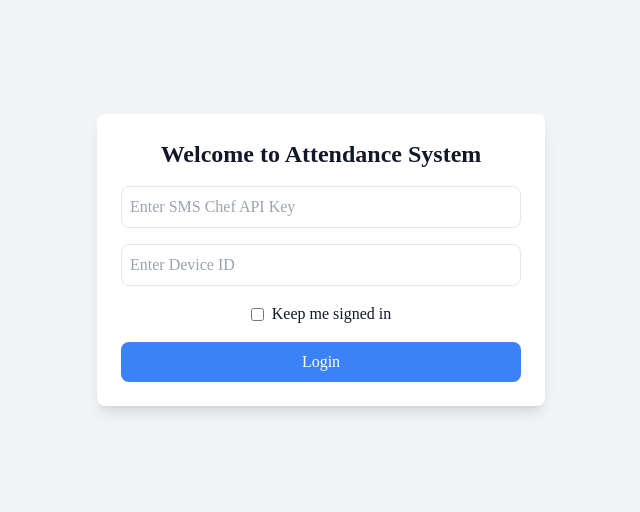
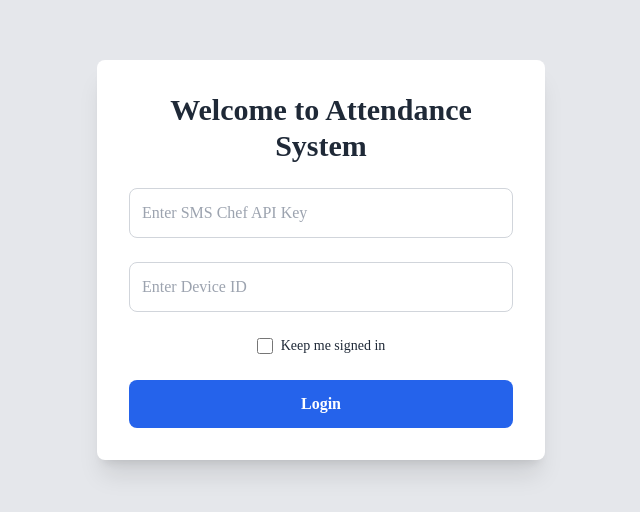
Before and after one commit to MIBAHNAF/attendance-system, a Next.js app: page / in a window 1280 px wide. Shown: the part 140-652 px from the top of the page, without its empty margins (319-959 px from the left). Built offline with nearby package versions, Linux system fonts and the light colour scheme.

Commit message:
Fixed Tailwind CSS issue

```diff
--- /dev/null
+++ b/app/dashboard/page.tsx
@@ -0,0 +1,31 @@
+"use client";
+
+import { useRouter } from "next/navigation";
+
+export default function Dashboard() {
+    const router = useRouter();
+
+    return (
+        <div className="flex flex-col items-center justify-center min-h-screen bg-gray-200 p-6">
+            <div className="bg-white p-8 rounded-lg shadow-xl w-full max-w-md text-center">
+                <h1 className="text-3xl font-bold mb-6 text-gray-800">Dashboard</h1>
+                <p className="text-gray-600 mb-6">Welcome to the Attendance System</p>
+
+                <div className="space-y-4 w-full">
+                    <button
+                        className="bg-blue-600 text-white px-6 py-3 rounded-lg w-full hover:bg-blue-700 font-semibold transition duration-200"
+                        onClick={() => router.push("/attendance")}
+                    >
+                        Attendance
+                    </button>
+                    <button
+                        className="bg-green-600 text-white px-6 py-3 rounded-lg w-full hover:bg-green-700 font-semibold transition duration-200"
+                        onClick={() => router.push("/students")}
+                    >
+                        Students
+                    </button>
+                </div>
+            </div>
+        </div>
+    );
+}
--- a/app/page.tsx
+++ b/app/page.tsx
@@ -1,5 +1,6 @@
 "use client";
-import { useState, useEffect } from "react";
+
+import { useState } from "react";
 import { useRouter } from "next/navigation";
 
 export default function Home() {
@@ -8,64 +9,50 @@
   const [rememberMe, setRememberMe] = useState(false);
   const router = useRouter();
 
-  // Load stored credentials on page load
-  useEffect(() => {
-    const savedApiKey = localStorage.getItem("smsChefApiKey");
-    const savedDeviceId = localStorage.getItem("smsChefDeviceId");
-
-    if (savedApiKey && savedDeviceId) {
-      setApiKey(savedApiKey);
-      setDeviceId(savedDeviceId);
-      router.push("/dashboard"); // Redirect if already logged in
-    }
-  }, [router]);
-
   const handleLogin = () => {
     if (!apiKey || !deviceId) {
       alert("Please enter both API Key and Device ID.");
       return;
     }
 
-    // Save credentials if "Keep me signed in" is checked
     if (rememberMe) {
       localStorage.setItem("smsChefApiKey", apiKey);
       localStorage.setItem("smsChefDeviceId", deviceId);
     }
 
-    // Redirect to Dashboard
     router.push("/dashboard");
   };
 
   return (
-    <div className="flex flex-col items-center justify-center min-h-screen bg-gray-100 p-6">
-      <div className="bg-white p-6 rounded-lg shadow-lg w-full max-w-md text-center">
-        <h1 className="text-2xl font-bold mb-4  text-gray-900">Welcome to Attendance System</h1>
-        <div className="space-y-4">
+    <div className="flex flex-col items-center justify-center min-h-screen bg-gray-200 p-6">
+      <div className="bg-white p-8 rounded-lg shadow-xl w-full max-w-md text-center">
+        <h1 className="text-3xl font-bold mb-6 text-gray-800">Welcome to Attendance System</h1>
+        <div className="space-y-6">
           <input
             type="text"
             placeholder="Enter SMS Chef API Key"
             value={apiKey}
             onChange={(e) => setApiKey(e.target.value)}
-            className="w-full p-2 border rounded-lg"
+            className="w-full p-3 border border-gray-300 rounded-lg text-gray-900 focus:ring-2 focus:ring-blue-500 focus:outline-none"
           />
           <input
             type="text"
             placeholder="Enter Device ID"
             value={deviceId}
             onChange={(e) => setDeviceId(e.target.value)}
-            className="w-full p-2 border rounded-lg"
+            className="w-full p-3 border border-gray-300 rounded-lg text-gray-900 focus:ring-2 focus:ring-blue-500 focus:outline-none"
           />
-          <div className="flex items-center justify-center">
+          <div className="flex items-center justify-center text-gray-800">
             <input
               type="checkbox"
               checked={rememberMe}
               onChange={() => setRememberMe(!rememberMe)}
-              className="mr-2"
+              className="mr-2 w-4 h-4 text-blue-600 border-gray-300 rounded focus:ring-blue-500"
             />
-            <label className="text-gray-900">Keep me signed in</label>
+            <label className="text-gray-800 text-sm">Keep me signed in</label>
           </div>
           <button
-            className="bg-blue-500 text-white px-6 py-2 rounded-lg w-full hover:bg-blue-600"
+            className="bg-blue-600 text-white px-6 py-3 rounded-lg w-full hover:bg-blue-700 font-semibold transition duration-200"
             onClick={handleLogin}
           >
             Login
--- a/package.json
+++ b/package.json
@@ -12,7 +12,7 @@
     "@next/font": "^14.2.15",
     "@supabase/supabase-js": "^2.48.1",
     "autoprefixer": "^10.4.20",
-    "next": "15.1.6",
+    "next": "^15.1.6",
     "react": "^19.0.0",
     "react-dom": "^19.0.0"
   },
```
Also changed, not shown: 1 other file (tests, documents, lock files or other folders).
